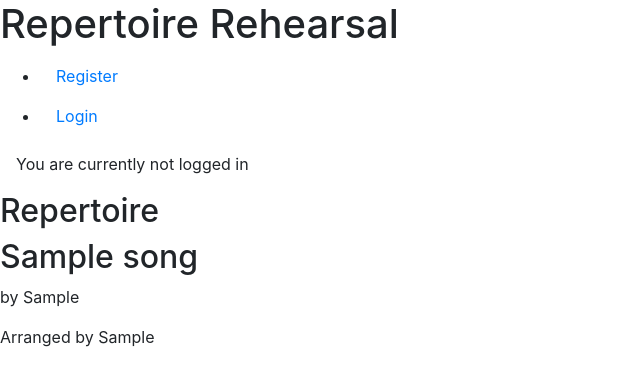
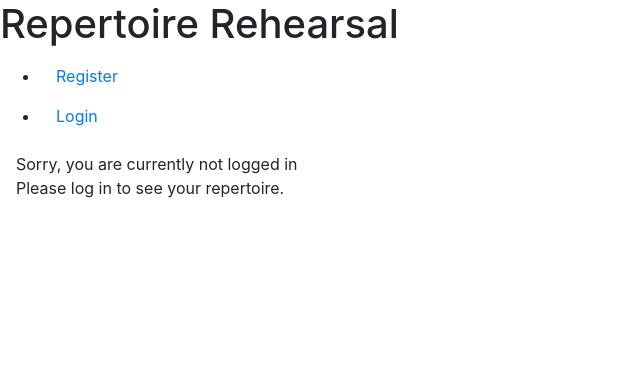
Before and after one commit to Markus-Hefner/Repertoire-Rehearsal, a Django app: page / in a window 1280 px wide. Shown: the top 386 px of the page, without its empty margins (0-640 px from the left). Run offline with Django 4.2, Linux system fonts and the light colour scheme; tables that the repository leaves empty hold one stand-in row (values such as "Sample post").

Commit message:
Change class-based SongList view to a function-based view and add context. Add displaying songs depending on which user is logged in functionality to song_list.html

```diff
--- a/repertoire/templates/repertoire/song_list.html
+++ b/repertoire/templates/repertoire/song_list.html
@@ -4,12 +4,20 @@
 
 <!-- song_list.html content ends here -->
 
-<h2>Repertoire</h2>
-{% for song in object_list %}
-<h2>{{song.title}}</h2>
+{% if user.is_authenticated %}
+<p class="text-end m-3">You are logged in as {{ user }}</p>
+<h2>Your Repertoire</h2>
+{% for song in songs %}
+{% if song.musician == user %}
+<h3>{{song.title}}</h3>
 <p>by {{song.composer}}</p>
 <p>Arranged by {{song.arranger}}</p>
+{% endif %}
 {% endfor %}
+{% else %}
+<p class="text-end m-3">Sorry, you are currently not logged in<br>Please log in to see your repertoire.</p>
+{% endif %}
+
 
 <!-- song_list.html content ends here -->
 {% endblock %}
--- a/repertoire/urls.py
+++ b/repertoire/urls.py
@@ -2,5 +2,6 @@ from . import views
 from django.urls import path
 
 urlpatterns = [
-    path('', views.SongList.as_view(), name='repertoire'),
+    # path('', views.SongList.as_view(), name='repertoire'),
+    path('', views.SongList, name='repertoire'),
 ]
--- a/repertoire/views.py
+++ b/repertoire/views.py
@@ -5,6 +5,18 @@ from .models import Song
 # Create your views here.
 
 
-class SongList(generic.ListView):
+# class SongList(generic.ListView):
+#    queryset = Song.objects.all()
+#    template_name = "song_list.html"
+
+def SongList(request):
    queryset = Song.objects.all()
-   template_name = "song_list.html"
+   songs = queryset
+
+   return render(
+      request,
+      "repertoire/song_list.html",
+      {
+         "songs": songs
+      },
+   )
--- a/repertoire_rehearsal/settings.py
+++ b/repertoire_rehearsal/settings.py
@@ -27,7 +27,7 @@ TEMPLATES_DIR = os.path.join(BASE_DIR, 'templates')
 SECRET_KEY = os.environ.get("SECRET_KEY")
 
 # SECURITY WARNING: don't run with debug turned on in production!
-DEBUG = False
+DEBUG = True
 
 ALLOWED_HOSTS = ['127.0.0.1', '.herokuapp.com',]
 
--- a/templates/base.html
+++ b/templates/base.html
@@ -41,12 +41,6 @@
         {% endif %}
     </ul>
 
-    {% if user.is_authenticated %}
-    <p class="text-end m-3">You are logged in as {{ user }}</p>
-    {% else %}
-    <p class="text-end m-3">You are currently not logged in</p>
-    {% endif %}
-
     <!-- If-else statement must come here: either log in/sign up form or repertoire (that is, the block content)-->
 
     {% block content %}
```
